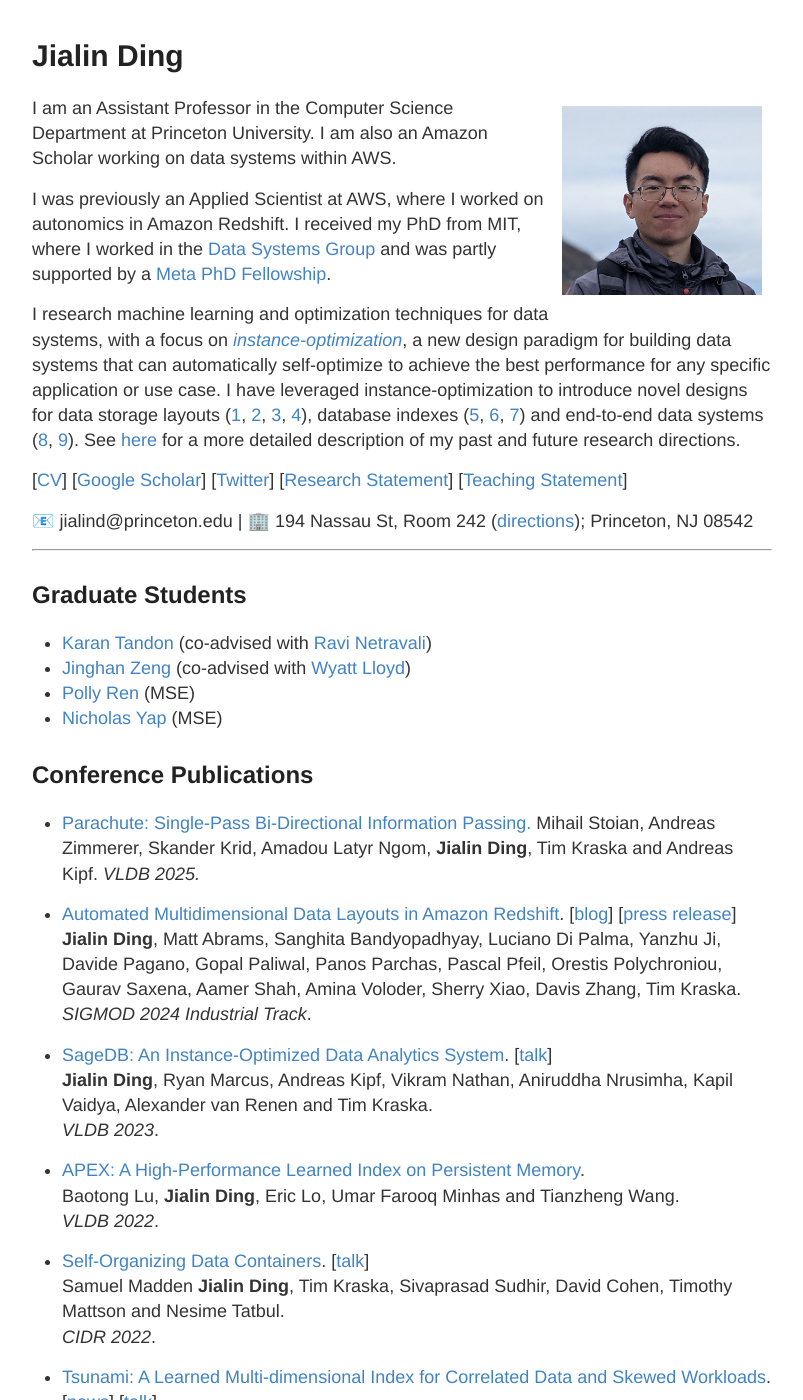
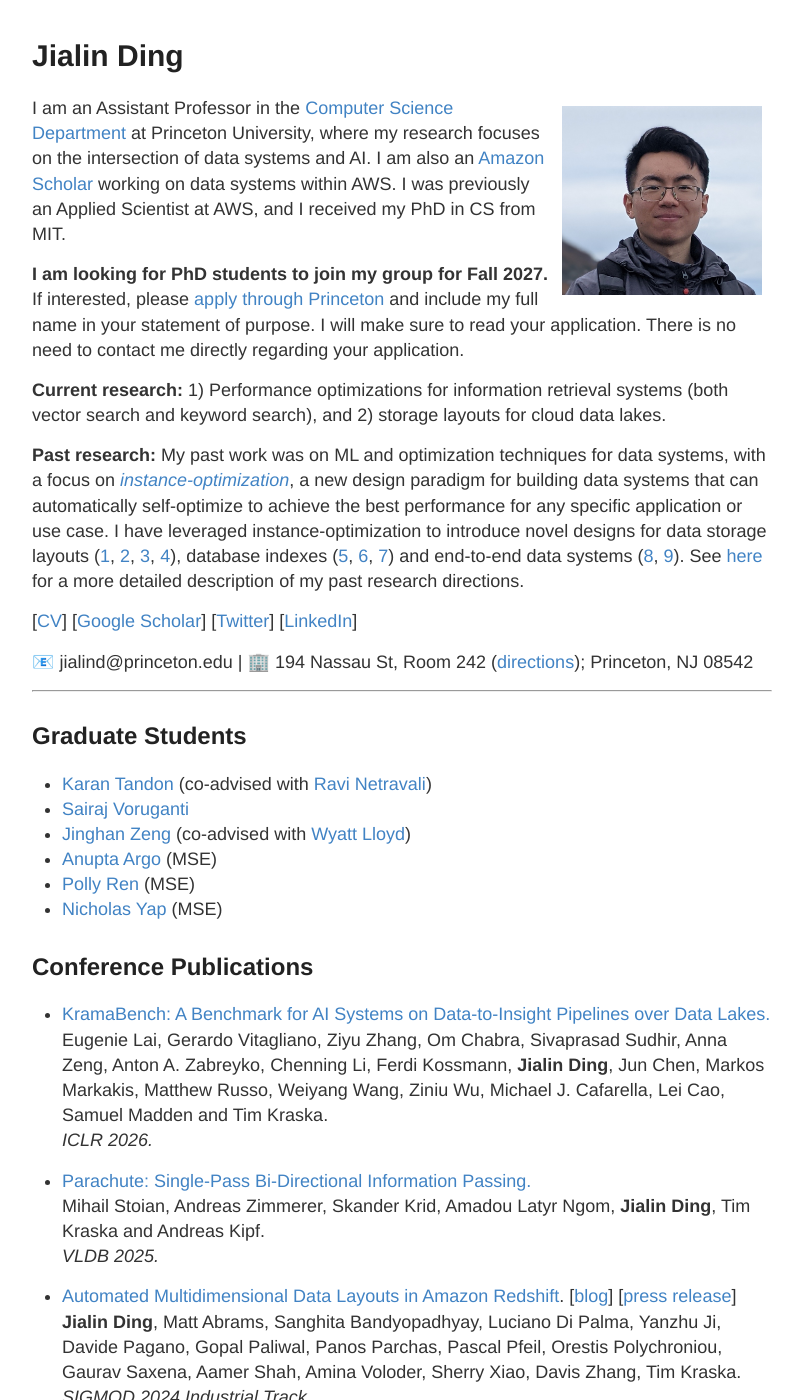
Before and after one commit to jialinding/jialinding.github.io, a Jekyll site: the page built from index.md, in a window 1280 px wide and 1400 px high. Shown: the whole window, without its empty margins (238-1041 px from the left). Built offline with Jekyll 4.4.1, drawn with Linux system fonts in a browser that asks for light colours; some of the changed text lies outside the part shown.

Commit message:
Update: Aug 2026

```diff
--- a/index.md
+++ b/index.md
@@ -10,15 +10,15 @@ description: I am an Assistant Professor in the Computer Science Department at P
 <img src="/static/jialin.jpg" alt="Jialin" style="width: 200px; height: 189px; float: right; margin: 10px"/>
 <!-- ![Jialin](/static/jialin.jpg) -->
 
-I am an Assistant Professor in the Computer Science Department at Princeton University. I am also an Amazon Scholar working on data systems within AWS.
+I am an Assistant Professor in the [Computer Science Department](https://www.cs.princeton.edu/) at Princeton University, where my research focuses on the intersection of data systems and AI. I am also an [Amazon Scholar](https://www.amazon.science/scholars) working on data systems within AWS. I was previously an Applied Scientist at AWS, and I received my PhD in CS from MIT.
 
-<!-- I am looking for PhD students to join my group. If interested, please [apply through Princeton](https://graduate-apply.princeton.edu/apply/) and mention my name in your statement. -->
+**I am looking for PhD students to join my group for Fall 2027.** If interested, please [apply through Princeton](https://graduate-apply.princeton.edu/apply/) and include my full name in your statement of purpose. I will make sure to read your application. There is no need to contact me directly regarding your application.
 
-I was previously an Applied Scientist at AWS, where I worked on autonomics in Amazon Redshift. I received my PhD from MIT, where I worked in the [Data Systems Group](http://dsg.csail.mit.edu/) and was partly supported by a [Meta PhD Fellowship](https://research.fb.com/fellows/ding-jialin/).
+**Current research:** 1) Performance optimizations for information retrieval systems (both vector search and keyword search), and 2) storage layouts for cloud data lakes.
 
-I research machine learning and optimization techniques for data systems, with a focus on [_instance-optimization_](https://dspace.mit.edu/handle/1721.1/147396), a new design paradigm for building data systems that can automatically self-optimize to achieve the best performance for any specific application or use case. I have leveraged instance-optimization to introduce novel designs for data storage layouts ([1](https://arxiv.org/pdf/1912.01668.pdf), [2](https://arxiv.org/pdf/2006.13282.pdf), [3](https://www.microsoft.com/en-us/research/uploads/prod/2021/04/msr-mto-sigmod.pdf), [4](https://www.amazon.science/publications/automated-multidimensional-data-layouts-in-amazon-redshift)), database indexes ([5](https://arxiv.org/pdf/1905.08898.pdf), [6](https://arxiv.org/pdf/2105.00683.pdf), [7](https://arxiv.org/pdf/1910.04728.pdf)) and end-to-end data systems ([8](https://www.vldb.org/pvldb/vol15/p4062-ding.pdf), [9](http://cidrdb.org/cidr2022/papers/p44-madden.pdf)). See [here](/research_statement.pdf) for a more detailed description of my past and future research directions.
+**Past research:** My past work was on ML and optimization techniques for data systems, with a focus on [_instance-optimization_](https://dspace.mit.edu/handle/1721.1/147396), a new design paradigm for building data systems that can automatically self-optimize to achieve the best performance for any specific application or use case. I have leveraged instance-optimization to introduce novel designs for data storage layouts ([1](https://arxiv.org/pdf/1912.01668.pdf), [2](https://arxiv.org/pdf/2006.13282.pdf), [3](https://www.microsoft.com/en-us/research/uploads/prod/2021/04/msr-mto-sigmod.pdf), [4](https://www.amazon.science/publications/automated-multidimensional-data-layouts-in-amazon-redshift)), database indexes ([5](https://arxiv.org/pdf/1905.08898.pdf), [6](https://arxiv.org/pdf/2105.00683.pdf), [7](https://arxiv.org/pdf/1910.04728.pdf)) and end-to-end data systems ([8](https://www.vldb.org/pvldb/vol15/p4062-ding.pdf), [9](http://cidrdb.org/cidr2022/papers/p44-madden.pdf)). See [here](/research_statement.pdf) for a more detailed description of my past research directions.
 
-[[CV](/cv.pdf)] [[Google Scholar](https://scholar.google.com/citations?user=uUiXiMIAAAAJ)] [[Twitter](https://twitter.com/jialin_ding)] [[Research Statement](/research_statement.pdf)] [[Teaching Statement](/teaching_statement.pdf)]
+[[CV](/cv.pdf)] [[Google Scholar](https://scholar.google.com/citations?user=uUiXiMIAAAAJ)] [[Twitter](https://twitter.com/jialin_ding)] [[LinkedIn](https://www.linkedin.com/in/jialinding)]
 
 📧 jialind@princeton.edu \| 🏢 194 Nassau St, Room 242 ([directions](/office_directions.txt)); Princeton, NJ 08542
 
@@ -26,14 +26,22 @@ I research machine learning and optimization techniques for data systems, with a
 
 ## Graduate Students
 - [Karan Tandon](https://karan2dec.github.io/) (co-advised with [Ravi Netravali](https://www.cs.princeton.edu/~ravian/))
+- [Sairaj Voruganti](https://www.linkedin.com/in/sairaj-voruganti-59b793109/)
 - [Jinghan Zeng](https://www.linkedin.com/in/jinghan-zeng-09a716248/) (co-advised with [Wyatt Lloyd](https://www.cs.princeton.edu/~wlloyd/))
+- [Anupta Argo](https://www.linkedin.com/in/anupta-argo/) (MSE)
 - [Polly Ren](https://www.linkedin.com/in/pollyren/) (MSE)
 - [Nicholas Yap](https://www.linkedin.com/in/nicholas-yap-5706311b7/) (MSE)
 
 
 ## Conference Publications
 
-- [Parachute: Single-Pass Bi-Directional Information Passing.](https://arxiv.org/pdf/2506.13670) Mihail Stoian, Andreas Zimmerer, Skander Krid, Amadou Latyr Ngom, **Jialin Ding**, Tim Kraska and Andreas Kipf. *VLDB 2025.*
+- [KramaBench: A Benchmark for AI Systems on Data-to-Insight Pipelines over Data Lakes.](https://arxiv.org/pdf/2506.06541)<br>
+Eugenie Lai, Gerardo Vitagliano, Ziyu Zhang, Om Chabra, Sivaprasad Sudhir, Anna Zeng, Anton A. Zabreyko, Chenning Li, Ferdi Kossmann, **Jialin Ding**, Jun Chen, Markos Markakis, Matthew Russo, Weiyang Wang, Ziniu Wu, Michael J. Cafarella, Lei Cao, Samuel Madden and Tim Kraska.<br>
+*ICLR 2026.*
+
+- [Parachute: Single-Pass Bi-Directional Information Passing.](https://arxiv.org/pdf/2506.13670)<br>
+Mihail Stoian, Andreas Zimmerer, Skander Krid, Amadou Latyr Ngom, **Jialin Ding**, Tim Kraska and Andreas Kipf.<br>
+*VLDB 2025.*
 
 - [Automated Multidimensional Data Layouts in Amazon Redshift](https://www.amazon.science/publications/automated-multidimensional-data-layouts-in-amazon-redshift). [[blog](https://aws.amazon.com/blogs/big-data/improve-performance-of-workloads-containing-repetitive-scan-filters-with-multidimensional-data-layout-sort-keys-in-amazon-redshift/)] [[press release](https://aws.amazon.com/about-aws/whats-new/2023/11/amazon-redshift-multidimensional-data-layouts-preview/)]<br>
 **Jialin Ding**, Matt Abrams, Sanghita Bandyopadhyay, Luciano Di Palma, Yanzhu Ji, Davide Pagano, Gopal Paliwal, Panos Parchas, Pascal Pfeil, Orestis Polychroniou, Gaurav Saxena, Aamer Shah, Amina Voloder, Sherry Xiao, Davis Zhang, Tim Kraska. <br>
@@ -77,7 +85,13 @@ Edward Gan, **Jialin Ding**, Kai Sheng Tai, Vatsal Sharan and Peter Bailis. <br>
 
 ## Workshop Publications & Short Papers
 
-- [TailorSQL: A NL2SQL System Tailored for Your Query Workload.](https://www.vldb.org/2025/Workshops/VLDB-Workshops-2025/AIDB/AIDB25_2.pdf) Kapil Vaidya, **Jialin Ding**, Sebastian Kosak, David Kernert, Chuan Lei, Xiao Qin, Abhinav Tripathy, Ramesh Balan, Balakrishnan Narayanaswamy and Tim Kraska. *AIDB Workshop @ VLDB 2025.*
+- [A Simple and Fast Way to Handle Semantic Errors in Transactions.](https://ne-agents-day.github.io/#program)<br>
+Jinghan Zeng, Eugene Wu, Sanjay Krishnan, Wyatt Lloyd and **Jialin Ding**.<br>
+*Northeast AI Agents Day. Abstract.*
+
+- [TailorSQL: A NL2SQL System Tailored for Your Query Workload.](https://www.vldb.org/2025/Workshops/VLDB-Workshops-2025/AIDB/AIDB25_2.pdf)<br>
+Kapil Vaidya, **Jialin Ding**, Sebastian Kosak, David Kernert, Chuan Lei, Xiao Qin, Abhinav Tripathy, Ramesh Balan, Balakrishnan Narayanaswamy and Tim Kraska.<br>
+*AIDB Workshop @ VLDB 2025.*
 
 - [Utilizing Past User Feedback for More Accurate Text-to-SQL.](https://dl.acm.org/doi/10.1145/3736733.3736739) Matthias Urban, **Jialin Ding**, David Kernert, Kapil Vaidya and Tim Kraska. *HILDA Workshop @ SIGMOD 2025.*
 
@@ -117,6 +131,10 @@ Firas Abuzaid, Peter Bailis, **Jialin Ding**, Edward Gan, Samuel Madden, Deepak
 
 ## Miscellaneous Publications
 
+- [ODIN: A NL2SQL Recommender to Handle Schema Ambiguity](https://arxiv.org/pdf/2505.19302).<br>
+Kapil Vaidya, Abishek Sankararaman, **Jialin Ding**, Chuan Lei, Xiao Qin, Balakrishnan Narayanaswamy and Tim Kraska.<br>
+*CoRR 2025*.
+
 - [Cortex: Harnessing Correlations to Boost Query Performance](https://arxiv.org/pdf/2012.06683.pdf).<br>
 Vikram Nathan, **Jialin Ding**, Tim Kraska and Mohammad Alizadeh. <br>
 *CoRR 2020*.
@@ -124,21 +142,14 @@ Vikram Nathan, **Jialin Ding**, Tim Kraska and Mohammad Alizadeh. <br>
 ## Teaching
 
 - COS 418 (Distributed Systems): [Fall 2025](https://www.cs.princeton.edu/courses/archive/fall25/cos418/)
+- COS 598I (Modern Data Systems): [Spring 2026](https://jialinding.github.io/modern-data-systems-s26/)
 - Teaching Assistant: [6.887 (Machine Learning for Systems)](http://dsg.csail.mit.edu/6.887/), Fall 2021
 
-## Service
+## Program Committees
 
-#### Program Committees:
 - VLDB: 2025 (Distinguished Reviewer Award), 2026, 2027
 - SIGMOD: 2026, 2027
 - VLDB Demo Track: 2022, 2023
-
-#### Journal Reviewer:
-- VLDB Journal: 2023
-- TKDE: 2020
-
-#### Miscellaneous:
-- Student Volunteer: VLDB 2021
 
 ## Industry Experience
 
```
Also changed, not shown: 1 other file.
